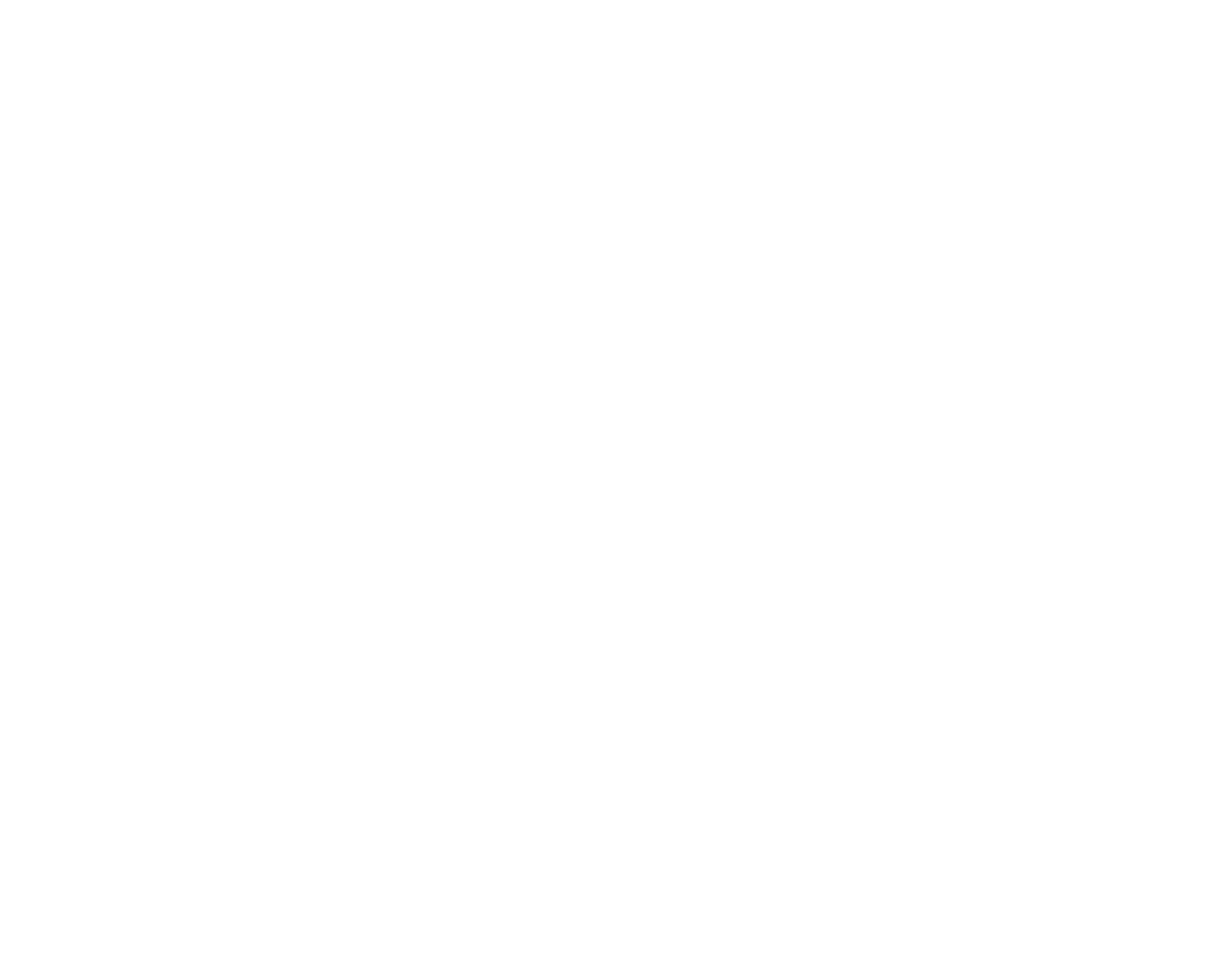
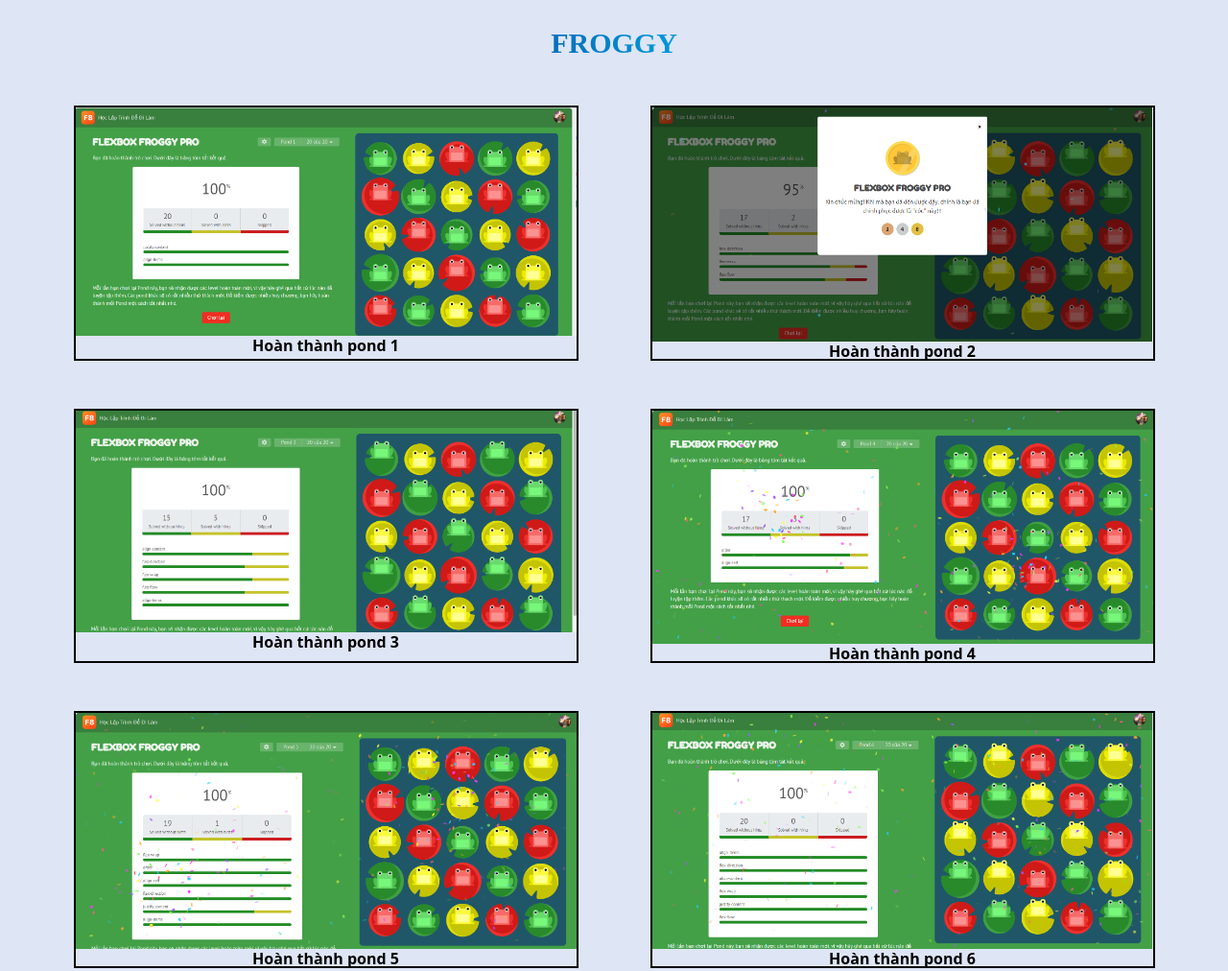
Before and after one commit to duongnguyen100497-bot/f8-zoom-day-6, a plain HTML site: page froggy.html in a window 1280 px wide. Shown: the top 1012 px of the page at 96% size. Before the commit the page ends 800 px from the top, so only its background shows below. Drawn offline with Linux system fonts and the light colour scheme.

Commit message:
completed froggy

```diff
--- a/css/style.css
+++ b/css/style.css
@@ -196,7 +196,7 @@
     padding: 3rem;
 }
 
-.container h1, .wrapper-list h1, .wrapper-register h1{
+.container h1, .wrapper-list h1, .wrapper-register h1, .wrapper-froggy h1{
     font-size: 3rem;
     text-align: center;
     text-transform: uppercase;
@@ -207,7 +207,7 @@
 }
 
 @supports(background-clip: text) or (-webkit-background-clip: text){
-   .container h1, .wrapper-list h1, .wrapper-register h1{
+   .container h1, .wrapper-list h1, .wrapper-register h1, .wrapper-froggy h1{
         background-color: #09063b;
         background: linear-gradient(90deg, rgba(2, 0, 36, 1) 0%, rgba(9, 9, 121, 1) 17%, rgba(0, 207, 252, 1) 70%, rgba(0, 212, 255, 1) 100%);
         color: transparent;
@@ -456,3 +456,37 @@
 .form-input-re:hover{
     box-shadow: 0 1rem 1rem rgba(33, 89, 152, 0.5);
 }
+
+
+/* froggy */
+.wrapper-froggy{
+    font-size: 1.6rem;
+    max-width: 90vw;
+    margin: 0 auto 2REM;
+}
+
+.container-froggy{
+    --column-f:2;
+    --space-f: 5rem;
+
+    display: flex;
+    flex-wrap: wrap;
+    gap: var(--space-f);
+    justify-content: space-around;
+}
+
+.pond{
+    width: calc( 100% / var(--column-f) - var(--space-f));
+    min-width: 20rem;
+    border: 2px solid black;
+    text-align: center;
+}
+
+.pond img{
+    width: 100%;
+    object-fit: cover;
+}
+
+.pond p{
+    font-weight: 700;
+}
--- a/froggy.html
+++ b/froggy.html
@@ -0,0 +1,56 @@
+<!DOCTYPE html>
+<html lang="vi">
+    <head>
+        <link rel="stylesheet" href="./css/reset.css">
+        <meta charset="UTF-8">
+        <meta name="viewport" content="width=device-width, initial-scale=1.0">
+        <link rel="stylesheet" href="./css/style.css">
+        <title>Froggy</title>
+    </head>
+    <body>
+        <div class="wrapper-froggy">
+            <h1>Froggy</h1>
+            <div class="container-froggy">
+                <div class="pond">
+                    <img src="./image/pond1.png" alt="">
+                    <p>Hoàn thành pond 1</p>
+                </div>
+
+                <div class="pond">
+                    <img src="./image/pond2.png" alt="">
+                    <p>Hoàn thành pond 2</p>
+                </div>
+
+                <div class="pond">
+                    <img src="./image/pond3.png" alt="">
+                    <p>Hoàn thành pond 3</p>
+                </div>
+
+                <div class="pond">
+                    <img src="./image/pond4.png" alt="">
+                    <p>Hoàn thành pond 4</p>
+                </div>
+
+                <div class="pond">
+                    <img src="./image/pond5.png" alt="">
+                    <p>Hoàn thành pond 5</p>
+                </div>
+
+                <div class="pond">
+                    <img src="./image/pond6.png" alt="">
+                    <p>Hoàn thành pond 6</p>
+                </div>
+
+                <div class="pond">
+                    <img src="./image/pond7.png" alt="">
+                    <p>Hoàn thành pond 7</p>
+                </div>
+
+                <div class="pond">
+                    <img src="./image/pond8.png" alt="">
+                    <p>Hoàn thành pond 8</p>
+                </div>
+            </div>
+        </div>
+    </body>
+</html>
```
Also changed, not shown: index.html (+1 -0 lines), pricing-flex.html (+1 -12 lines), image/pond1.png (added), image/pond2.png (added), image/pond3.png (added), image/pond4.png (added), image/pond5.png (added), image/pond6.png (added), image/pond7.png (added), image/pond8.png (added), 1 other file.
